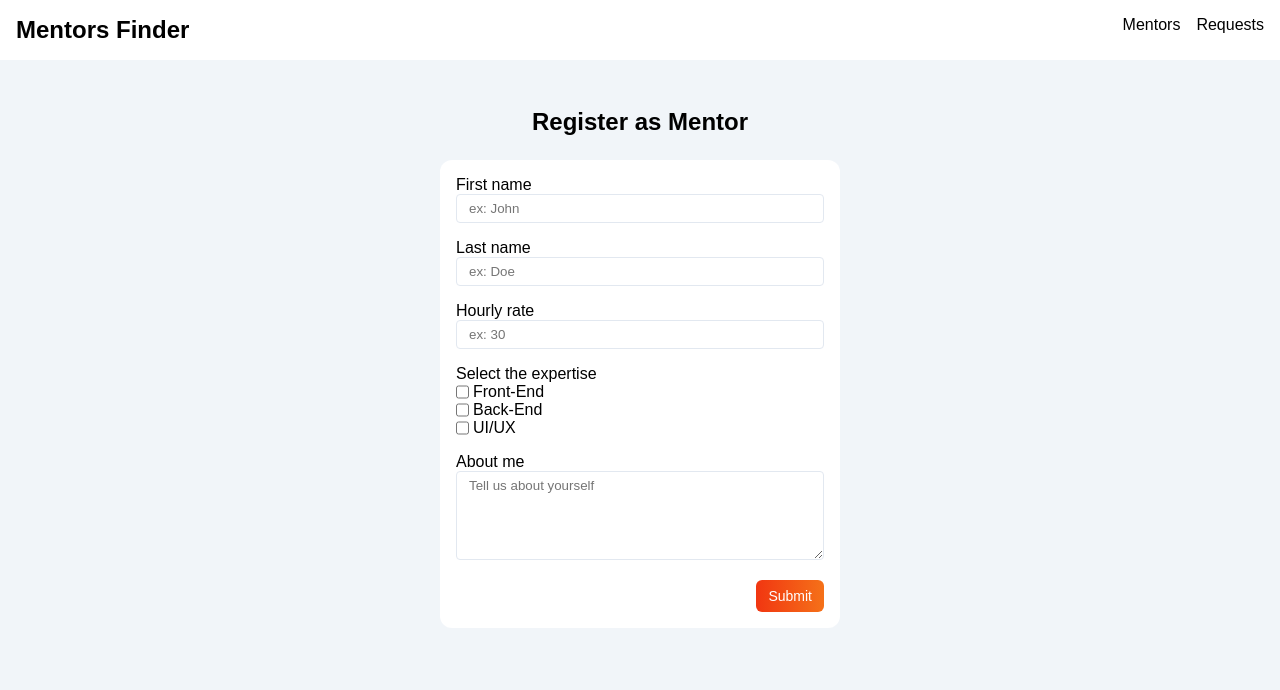
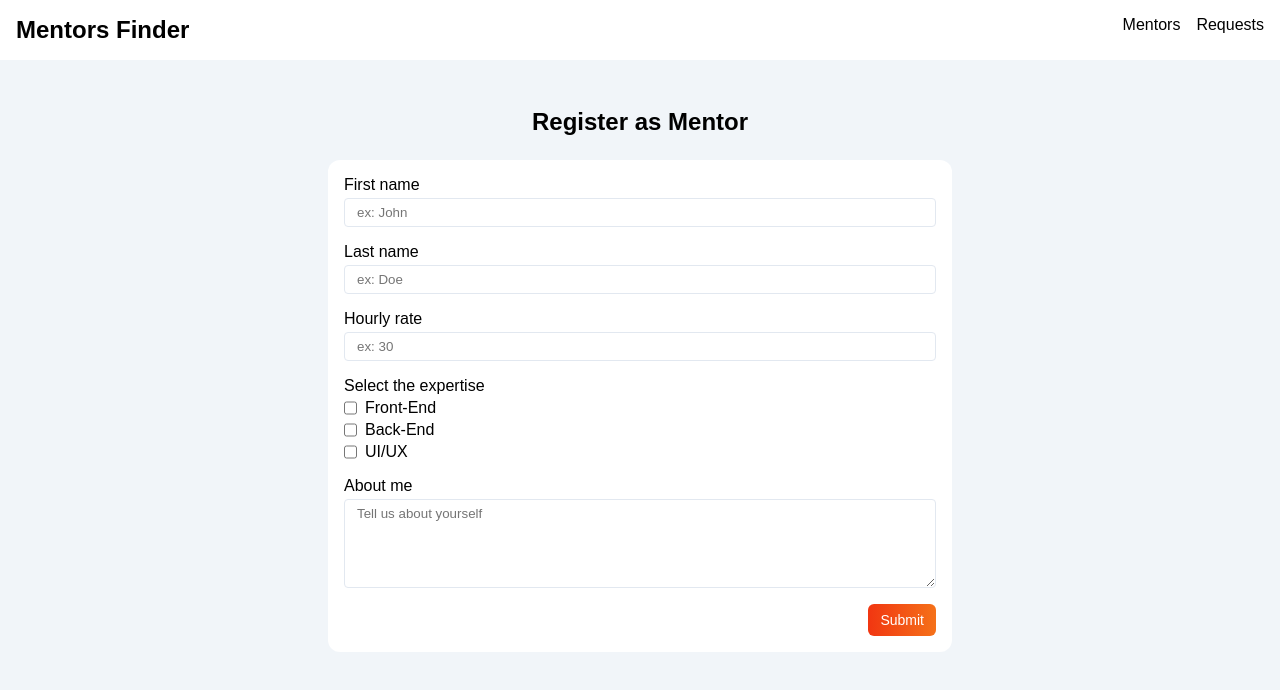
Before and after one commit to ngrwisnu/mentor-finder, a Vue app: page /register/mentors in a window 1280 px wide. Shown: the top 690 px of the page. Built offline with nearby package versions, Linux system fonts and the light colour scheme.

Commit message:
refactor form component

```diff
--- a/src/App.vue
+++ b/src/App.vue
@@ -51,9 +51,17 @@ a {
   text-decoration: none;
 }
 
-input,
+input:not(input[type='checkbox']),
 textarea {
   font-family: 'Poppins', sans-serif;
   font-weight: 400;
+  width: 100%;
+  border-radius: 4px;
+  padding: 6px 12px;
+  border: 1px solid var(--border-200);
+}
+
+input[type='checkbox'] {
+  margin-right: 4px;
 }
 </style>
--- a/src/components/mentors/ContactForm.vue
+++ b/src/components/mentors/ContactForm.vue
@@ -3,11 +3,17 @@ import { mapActions, mapState } from 'pinia'
 import BaseButton from '../ui/BaseButton.vue'
 import { useMentorStore } from '@/stores/mentor'
 import { useRequestStore } from '@/stores/request'
+import BaseForm from '../ui/BaseForm.vue'
+import FormItem from '../ui/FormItem.vue'
+import FormLabel from '../ui/FormLabel.vue'
 
 export default {
   props: ['id'],
   components: {
-    BaseButton
+    BaseButton,
+    BaseForm,
+    FormItem,
+    FormLabel
   },
   data() {
     return {
@@ -22,8 +28,10 @@ export default {
         id: `request-${+new Date()}`,
         mentor_id: this.id,
         email: this.email,
-        message: this.msg
+        message: this.msg,
+        created_at: new Date().getTime()
       }
+      console.log(formData)
 
       this.addRequest(formData)
 
@@ -42,13 +50,13 @@ export default {
 </script>
 
 <template>
-  <form @submit.prevent="submitHandler">
-    <div class="form-input">
-      <label class="label" for="mentor_id">Mentor's name</label>
+  <BaseForm :submit-handler="submitHandler">
+    <FormItem>
+      <FormLabel label-for="mentor_id">Mentor's name</FormLabel>
       <input type="text" id="mentor_id" :value="mentorName" disabled readonly />
-    </div>
-    <div class="form-input">
-      <label class="label" for="email">Your email</label>
+    </FormItem>
+    <FormItem>
+      <FormLabel label-for="email">Your email</FormLabel>
       <input
         type="email"
         id="email"
@@ -56,9 +64,9 @@ export default {
         v-model.trim="email"
         required
       />
-    </div>
-    <div class="form-input">
-      <label class="label" for="msg">Message</label>
+    </FormItem>
+    <FormItem>
+      <FormLabel label-for="msg">Message</FormLabel>
       <textarea
         type="text"
         rows="5"
@@ -67,47 +75,16 @@ export default {
         v-model.trim="msg"
         required
       ></textarea>
-    </div>
+    </FormItem>
     <div class="actions">
       <BaseButton type="primary">Send request</BaseButton>
     </div>
-  </form>
+  </BaseForm>
 </template>
 
 <style scoped>
-form,
-.form-input.checkbox,
 .actions {
   display: flex;
-}
-
-form {
-  padding: 1rem;
-  border-radius: 12px;
-  background-color: white;
-  width: 100%;
-  flex-direction: column;
-  gap: 1rem;
-}
-
-.form-input > :not(label, input[type='checkbox']) {
-  width: 100%;
-  border-radius: 4px;
-  padding: 6px 12px;
-  border: 1px solid var(--border-200);
-}
-
-.label {
-  font-weight: 500;
-}
-
-.actions {
   justify-content: end;
 }
-
-@media screen and (min-width: 768px) {
-  form {
-    width: 50%;
-  }
-}
 </style>
--- a/src/components/mentors/RegistrationForm.vue
+++ b/src/components/mentors/RegistrationForm.vue
@@ -1,11 +1,17 @@
 <script>
 import BaseButton from '../ui/BaseButton.vue'
+import BaseForm from '../ui/BaseForm.vue'
+import FormItem from '../ui/FormItem.vue'
+import FormLabel from '../ui/FormLabel.vue'
 import { useMentorStore } from '@/stores/mentor'
 import { mapActions } from 'pinia'
 
 export default {
   components: {
-    BaseButton
+    BaseButton,
+    BaseForm,
+    FormItem,
+    FormLabel
   },
   data() {
     return {
@@ -45,36 +51,36 @@ export default {
 </script>
 
 <template>
-  <form @submit.prevent="submitHandler">
-    <div class="form-input">
-      <label class="label" for="firstName">First name</label>
+  <BaseForm :submit-handler="submitHandler">
+    <FormItem>
+      <FormLabel label-for="firstName">First name</FormLabel>
       <input type="text" id="firstName" placeholder="ex: John" v-model.trim="firstName" required />
-    </div>
-    <div class="form-input">
-      <label class="label" for="lastName">Last name</label>
+    </FormItem>
+    <FormItem>
+      <FormLabel label-for="lastName">Last name</FormLabel>
       <input type="text" id="lastName" placeholder="ex: Doe" v-model.trim="lastName" />
-    </div>
-    <div class="form-input">
-      <label class="label" for="rate">Hourly rate</label>
+    </FormItem>
+    <FormItem>
+      <FormLabel label-for="rate">Hourly rate</FormLabel>
       <input type="number" id="rate" placeholder="ex: 30" v-model.number="rate" required />
-    </div>
-    <div>
-      <div class="label">Select the expertise</div>
-      <div class="form-input checkbox">
+    </FormItem>
+    <FormItem>
+      <FormLabel>Select the expertise</FormLabel>
+      <FormItem :class="['checkbox']">
         <input type="checkbox" id="frontend" value="frontend" v-model="expertise" />
-        <label for="frontend">Front-End</label>
-      </div>
-      <div class="form-input checkbox">
+        <FormLabel :class="['checkbox']" label-for="frontend">Front-End</FormLabel>
+      </FormItem>
+      <FormItem :class="['checkbox']">
         <input type="checkbox" id="backend" value="backend" v-model="expertise" />
-        <label for="backend">Back-End</label>
-      </div>
-      <div class="form-input checkbox">
+        <FormLabel :class="['checkbox']" label-for="backend">Back-End</FormLabel>
+      </FormItem>
+      <FormItem :class="['checkbox']">
         <input type="checkbox" id="uiux" value="uiux" v-model="expertise" />
-        <label for="uiux">UI/UX</label>
-      </div>
-    </div>
-    <div class="form-input">
-      <label class="label" for="desc">About me</label>
+        <FormLabel :class="['checkbox']" label-for="uiux">UI/UX</FormLabel>
+      </FormItem>
+    </FormItem>
+    <FormItem>
+      <FormLabel label-for="desc">About me</FormLabel>
       <textarea
         type="text"
         rows="5"
@@ -82,53 +88,18 @@ export default {
         placeholder="Tell us about yourself"
         v-model.trim="desc"
       ></textarea>
-    </div>
+    </FormItem>
     <div class="actions">
       <BaseButton type="primary">Submit</BaseButton>
     </div>
-  </form>
+  </BaseForm>
 </template>
 
 <style scoped>
 form,
-.form-input.checkbox,
+.form-item.checkbox,
 .actions {
   display: flex;
-}
-
-form {
-  padding: 1rem;
-  border-radius: 12px;
-  background-color: white;
-  width: 100%;
-  max-width: 400px;
-  margin: 0 auto;
-  flex-direction: column;
-  gap: 1rem;
-}
-
-.form-input.checkbox {
-  flex-direction: row;
-}
-
-.form-input > :not(label, input[type='checkbox']) {
-  width: 100%;
-  border-radius: 4px;
-  padding: 6px 12px;
-  border: 1px solid var(--border-200);
-}
-
-.label {
-  font-weight: 500;
-}
-
-input[type='checkbox'] {
-  margin-right: 4px;
-}
-
-input:active {
-  border: 1px solid purple;
-  outline: none;
 }
 
 .actions {
--- /dev/null
+++ b/src/components/ui/BaseForm.vue
@@ -0,0 +1,34 @@
+<script>
+export default {
+  props: {
+    submitHandler: {
+      type: Function,
+      required: false
+    }
+  }
+}
+</script>
+
+<template>
+  <form @submit.prevent="submitHandler">
+    <slot></slot>
+  </form>
+</template>
+
+<style scoped>
+form {
+  padding: 1rem;
+  border-radius: 12px;
+  background-color: white;
+  width: 100%;
+  display: flex;
+  flex-direction: column;
+  gap: 1rem;
+}
+
+@media screen and (min-width: 768px) {
+  form {
+    width: 50%;
+  }
+}
+</style>
--- /dev/null
+++ b/src/components/ui/FormItem.vue
@@ -0,0 +1,18 @@
+<template>
+  <div class="form-item">
+    <slot></slot>
+  </div>
+</template>
+
+<style scoped>
+.form-item {
+  display: flex;
+  flex-direction: column;
+  gap: 4px;
+  width: 100%;
+}
+
+.form-item.checkbox {
+  flex-direction: row;
+}
+</style>
--- /dev/null
+++ b/src/components/ui/FormLabel.vue
@@ -0,0 +1,21 @@
+<script>
+export default {
+  props: ['labelFor']
+}
+</script>
+
+<template>
+  <label :for="labelFor">
+    <slot></slot>
+  </label>
+</template>
+
+<style scoped>
+label {
+  font-weight: 500;
+}
+
+label.checkbox {
+  font-weight: 400;
+}
+</style>
--- a/src/stores/request.ts
+++ b/src/stores/request.ts
@@ -12,7 +12,7 @@ export const useRequestStore = defineStore('request', {
   },
   getters: {
     getRequests: (state) => {
-      return state.requests
+      return state.requests.sort((a, b) => b.created_at - a.created_at)
     }
   },
   actions: {
@@ -27,4 +27,5 @@ export interface RequestInfo {
   mentor_id: string
   email: string
   message: string
+  created_at: number
 }
--- a/src/views/mentors/MentorsRegisterView.vue
+++ b/src/views/mentors/MentorsRegisterView.vue
@@ -29,5 +29,7 @@ section {
 
 .content {
   width: 100%;
+  display: flex;
+  justify-content: center;
 }
 </style>
```
Also changed, not shown: 1 other file (tests, documents, lock files or other folders).
